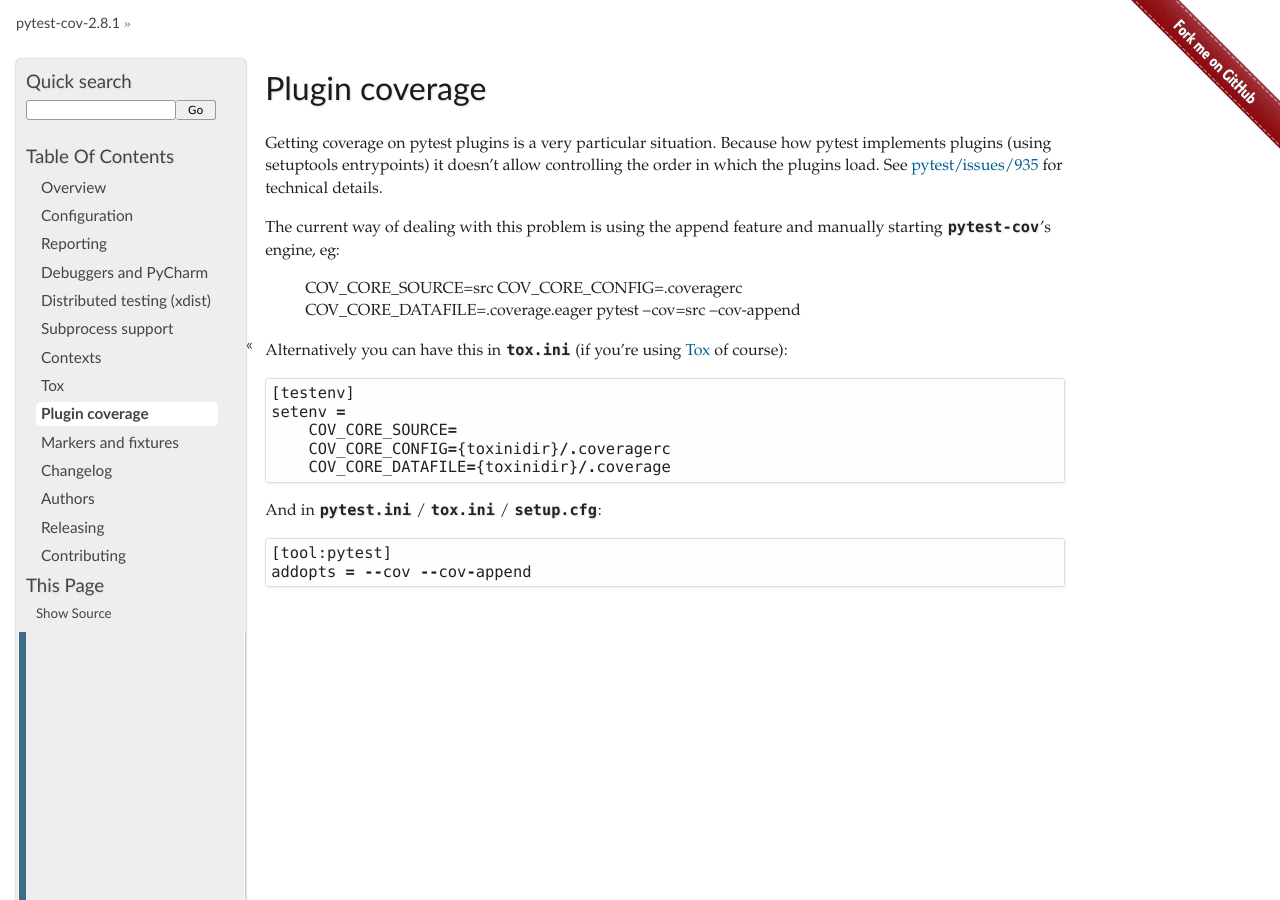
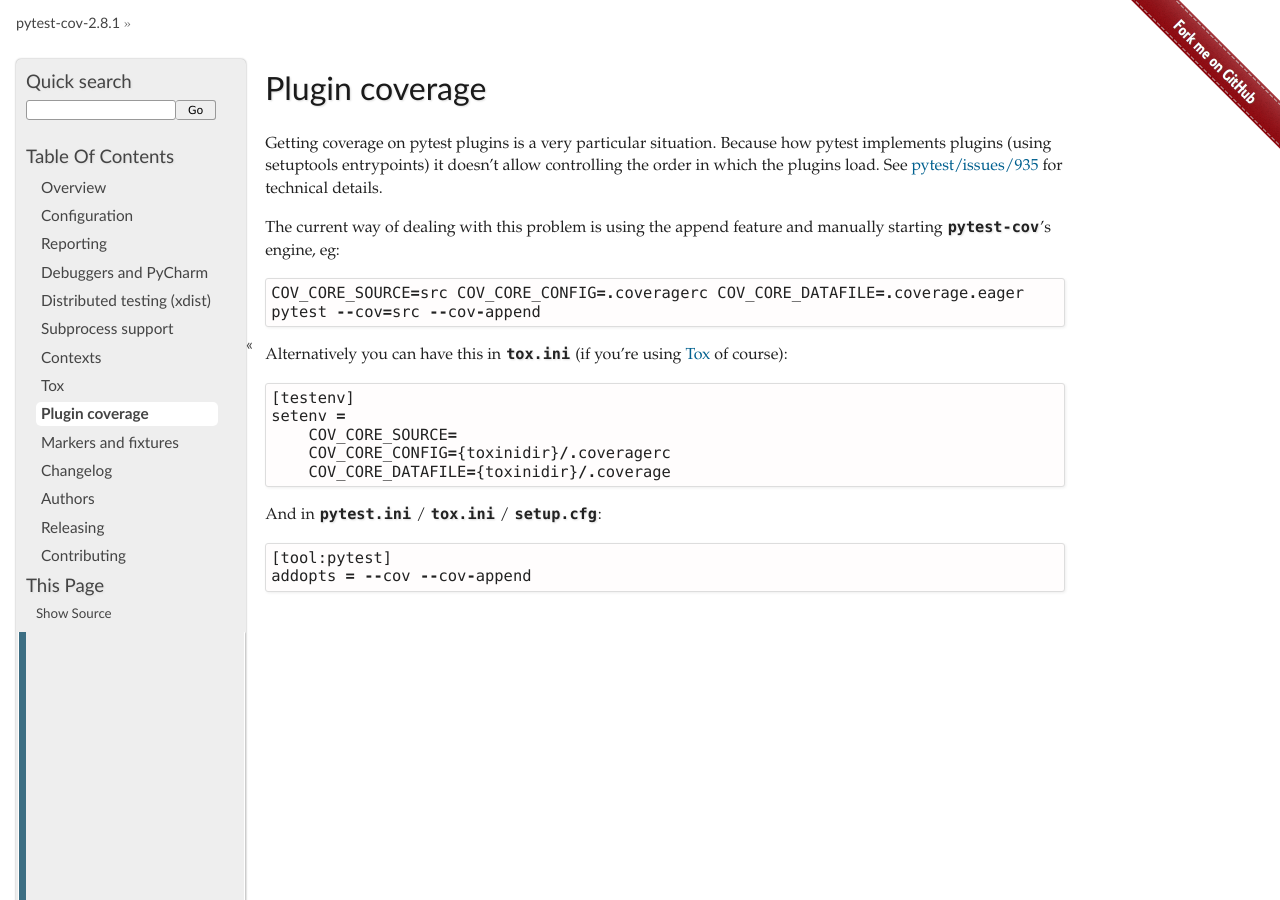
Before and after one commit to pytest-dev/pytest-cov, a Sphinx documentation site: the page built from docs/plugins.rst, in a window 1280 px wide and 900 px high. Built offline with Sphinx 7.4.7, drawn with Linux system fonts in a browser that asks for light colours.

Commit message:
Fix an example in the docs. #375

```diff
--- a/docs/plugins.rst
+++ b/docs/plugins.rst
@@ -6,7 +6,7 @@ Getting coverage on pytest plugins is a very particular situation. Because how p
 entrypoints) it doesn't allow controlling the order in which the plugins load.
 See `pytest/issues/935 <https://github.com/pytest-dev/pytest/issues/935#issuecomment-245107960>`_ for technical details.
 
-The current way of dealing with this problem is using the append feature and manually starting ``pytest-cov``'s engine, eg:
+The current way of dealing with this problem is using the append feature and manually starting ``pytest-cov``'s engine, eg::
 
     COV_CORE_SOURCE=src COV_CORE_CONFIG=.coveragerc COV_CORE_DATAFILE=.coverage.eager pytest --cov=src --cov-append
 
```
